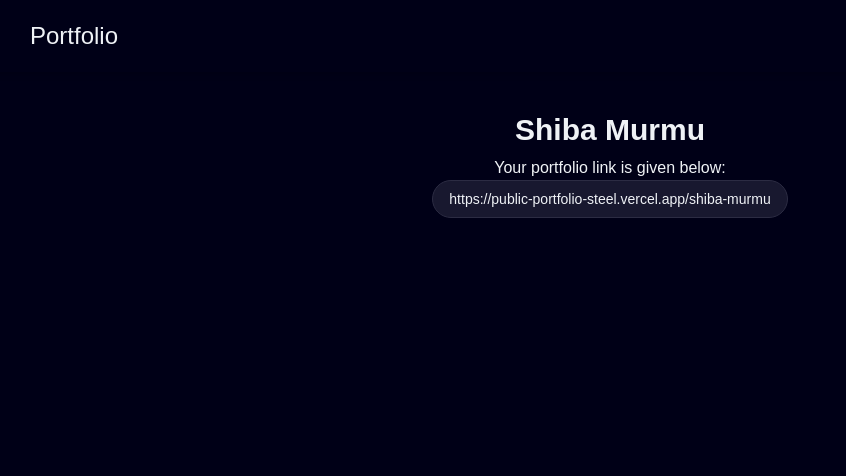
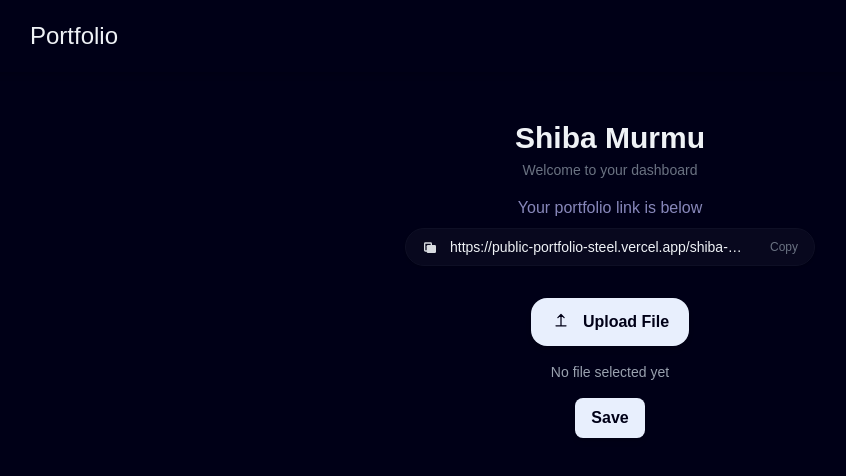
Before and after one commit to shiba-murmu/project-public-portfolio-website, a React (Vite) app: page /user-dashboard in a window 1280 px wide. Shown: the top 476 px of the page, without its empty margins (30-876 px from the left). Built offline with nearby package versions, Linux system fonts and the light colour scheme; a web font is replaced by a local one.

Commit message:
profile picture button adde in the project...

```diff
--- a/src/user/UserDashboard.jsx
+++ b/src/user/UserDashboard.jsx
@@ -1,35 +1,208 @@
-import React, { useState } from 'react'
+import React, { useState, useEffect } from "react";
+
+
+function PortfolioPath({ url }) {
+    const [copied, setCopied] = useState(false);
+
+    const copy = async () => {
+        // Try modern clipboard API first
+        try {
+            if (navigator.clipboard && navigator.clipboard.writeText) {
+                await navigator.clipboard.writeText(url);
+                setCopied(true);
+                setTimeout(() => setCopied(false), 1400);
+                return;
+            }
+        } catch (err) {
+            // fall through to textarea fallback
+            console.warn("navigator.clipboard failed, falling back to execCommand", err);
+        }
+
+        // Fallback for mobile browsers / older browsers
+        try {
+            const textarea = document.createElement("textarea");
+            textarea.value = url;
+            // Prevent keyboard from popping on iOS
+            textarea.setAttribute("readonly", "");
+            textarea.style.position = "absolute";
+            textarea.style.left = "-9999px";
+            document.body.appendChild(textarea);
+
+            // Select the value
+            textarea.select();
+            textarea.setSelectionRange(0, textarea.value.length);
+
+            // Execute copy command
+            const successful = document.execCommand("copy");
+            if (!successful) throw new Error("execCommand returned false");
+
+            setCopied(true);
+            setTimeout(() => setCopied(false), 1400);
+            document.body.removeChild(textarea);
+            return;
+        } catch (err) {
+            console.error("Copy fallback failed", err);
+        }
+    };
+
+    return (
+        <div className="w-full flex flex-col items-center justify-center mt-4">
+            <span className="text-sm md:text-base text-(--muted-text) mb-2">
+                Your portfolio link is below
+            </span>
+
+            {/* Use a real button for more reliable gesture handling on mobile */}
+            <button
+                type="button"
+                onClick={copy}
+                onKeyDown={(e) => e.key === "Enter" && copy()}
+                className="inline-flex items-center gap-3 px-4 py-2 rounded-full border border-(--border-color) bg-(--footer-background) hover:bg-(--exception-button-background) cursor-pointer select-none transition-shadow shadow-sm"
+                aria-label={`Copy portfolio link ${url}`}
+                title="Click to copy portfolio link"
+            >
+                <svg
+                    xmlns="http://www.w3.org/2000/svg"
+                    width="16"
+                    height="16"
+                    viewBox="0 0 24 24"
+                    className="opacity-90"
+                    aria-hidden="true"
+                >
+                    <path d="M3 7a2 2 0 012-2h8a2 2 0 012 2v2h-2V7H5v10h6v2H5a2 2 0 01-2-2V7z" fill="currentColor" />
+                    <path d="M21 11v8a2 2 0 01-2 2H9a2 2 0 01-2-2V11a2 2 0 012-2h10a2 2 0 012 2z" fill="currentColor" />
+                </svg>
+
+                <span className="text-xs  md:text-sm font-medium truncate w-[180px] md:w-[250px] lg:w-[300px]">
+                    {url}
+                </span>
+
+                <span className={`ml-2 text-xs ${copied ? "text-green-600" : "text-gray-500"}`}>
+                    {copied ? "Copied!" : "Copy"}
+                </span>
+            </button>
+        </div>
+    );
+}
+
 
 function UserDashboard() {
+    const portfolioUrl = "https://public-portfolio-steel.vercel.app/shiba-murmu";
 
+    const [fileName, setFileName] = useState("");
+    const [filePreview, setFilePreview] = useState(null);
 
-    const email = "https://public-portfolio-steel.vercel.app/shiba-murmu";
+    useEffect(() => {
+        // cleanup preview URL when component unmounts or preview changes
+        return () => {
+            if (filePreview && filePreview.startsWith("blob:")) {
+                URL.revokeObjectURL(filePreview);
+            }
+        };
+    }, [filePreview]);
+
+    const handleFileChange = (e) => {
+        const file = e.target.files?.[0];
+        if (!file) {
+            setFileName("");
+            setFilePreview(null);
+            return;
+        }
+
+        setFileName(file.name);
+
+        // If it's an image, create a preview URL
+        if (file.type.startsWith("image/")) {
+            const url = URL.createObjectURL(file);
+            setFilePreview(url);
+        } else {
+            // not an image — clear any previous preview
+            if (filePreview && filePreview.startsWith("blob:")) {
+                URL.revokeObjectURL(filePreview);
+            }
+            setFilePreview(null);
+        }
+
+        // If you need to upload file immediately, do it here (fetch/XHR/FormData)
+    };
 
     return (
-        <>
-            <div className='min-h-screen flex flex-col items-center justify-start'>
-                <div className='mt-10 w-full text-center'>
-                    <h1 className='text-2xl md:text-3xl font-bold '>Shiba Murmu</h1>
-                </div>
-                <div className='w-full flex flex-col items-center justify-center mt-2'>
-                    <span>
-                        Your portfolio link is given below:
-                    </span>
-                    <div
-                        className="inline-flex items-center gap-3 px-4 py-2 rounded-full border border-(--exception-button-border) bg-(--exception-button-background) hover:bg-(--bg-color)  "
-                        aria-label={`Copy email ${email}`}
-                        title="Copy email"
+        <div className="min-h-screen flex flex-col items-center justify-start  px-4">
+            <div className="mt-12 w-full max-w-3xl text-center">
+                <h1 className="text-2xl md:text-3xl font-extrabold text-(--text-color)">Shiba Murmu</h1>
+                <p className="mt-1 text-sm text-gray-500">Welcome to your dashboard</p>
+            </div>
+
+            <PortfolioPath url={portfolioUrl} />
+
+            <div className="w-full max-w-3xl flex flex-col items-center justify-center mt-8">
+                {/* Upload button */}
+                <label
+                    htmlFor="fileUpload"
+                    className="inline-flex items-center gap-3 cursor-pointer
+                     bg-(--button-background)  active:scale-95
+                     text-(--button-text-color) font-semibold px-5 py-3 rounded-2xl
+                     shadow-md transition-all duration-200"
+                >
+                    <svg
+                        xmlns="http://www.w3.org/2000/svg"
+                        fill="none"
+                        viewBox="0 0 24 24"
+                        strokeWidth={1.5}
+                        stroke="currentColor"
+                        className="w-5 h-5"
+                        aria-hidden
                     >
-                        {/* <svg width="16" height="16" viewBox="0 0 24 24" aria-hidden className="opacity-90">
-                            <path d="M3 7a2 2 0 012-2h8a2 2 0 012 2v2h-2V7H5v10h6v2H5a2 2 0 01-2-2V7z" fill="currentColor" />
-                            <path d="M21 11v8a2 2 0 01-2 2H9a2 2 0 01-2-2V11a2 2 0 012-2h10a2 2 0 012 2z" fill="currentColor" />
-                        </svg> */}
-                        <span className="text-[10px] md:text-sm font-thin">{email}</span>
-                    </div>
+                        <path strokeLinecap="round" strokeLinejoin="round" d="M12 16.5V3m0 0L8.25 6.75M12 3l3.75 3.75M6 16.5h12" />
+                    </svg>
+
+                    <span className="text-sm md:text-base">Upload File</span>
+                </label>
+
+                <input
+                    id="fileUpload"
+                    type="file"
+                    className="hidden"
+                    onChange={handleFileChange}
+                />
+
+                {/* Selected file name */}
+                <div className="mt-4 w-full flex flex-col items-center">
+                    {fileName ? (
+                        <div className="w-full max-w-2xl bg-(--footer-background) border border-(--border-color) rounded-lg p-3 shadow-sm flex flex-col md:flex-row md:items-center md:justify-between gap-3">
+                            <div className="flex items-center gap-3">
+                                <svg xmlns="http://www.w3.org/2000/svg" width="18" height="18" viewBox="0 0 24 24" aria-hidden>
+                                    <path fill="currentColor" d="M14 2H6a2 2 0 00-2 2v16a2 2 0 002 2h12a2 2 0 002-2V8z"></path>
+                                    <path fill="#fff" d="M14 2v6h6"></path>
+                                </svg>
+
+                                <div className="flex flex-col">
+                                    <span className="text-sm font-medium text-gray-800">{fileName}</span>
+                                    <span className="text-xs text-gray-500">Selected file</span>
+                                </div>
+                            </div>
+
+                            <div className="flex items-center gap-3">
+                                {filePreview ? (
+                                    <img
+                                        src={filePreview}
+                                        alt="preview"
+                                        className="w-16 h-16 object-cover rounded-md border"
+                                    />
+                                ) : (
+                                    <span className="text-xs text-gray-500">No preview available</span>
+                                )}
+                            </div>
+                        </div>
+                    ) : (
+                        <div className="text-xs md:text-sm text-gray-400">No file selected yet</div>
+                    )}
                 </div>
             </div>
-        </>
-    )
+            <button className="mt-4 inline-flex items-center gap-2 bg-(--button-background) text-(--button-text-color) font-semibold px-4 py-2 rounded-lg shadow-md transition duration-200">
+                Save
+            </button>
+        </div>
+    );
 }
 
-export default UserDashboard
+export default UserDashboard;
```
